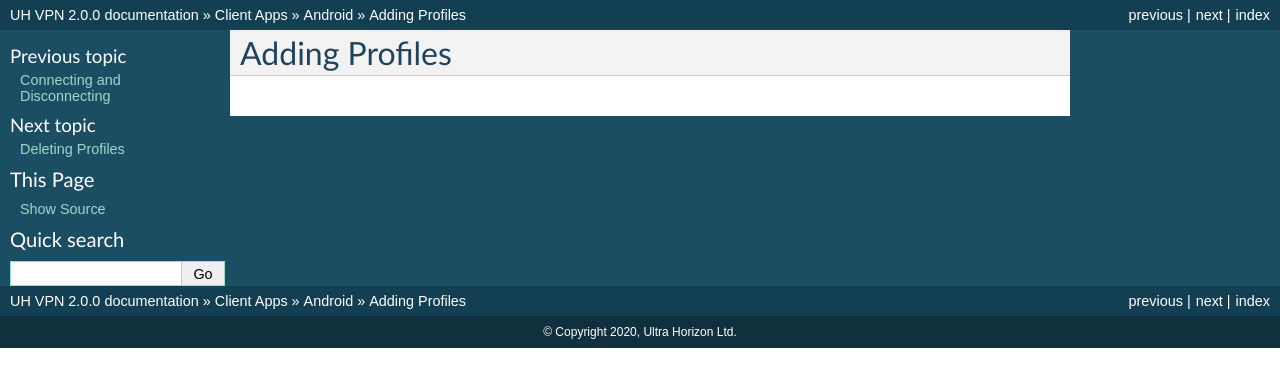
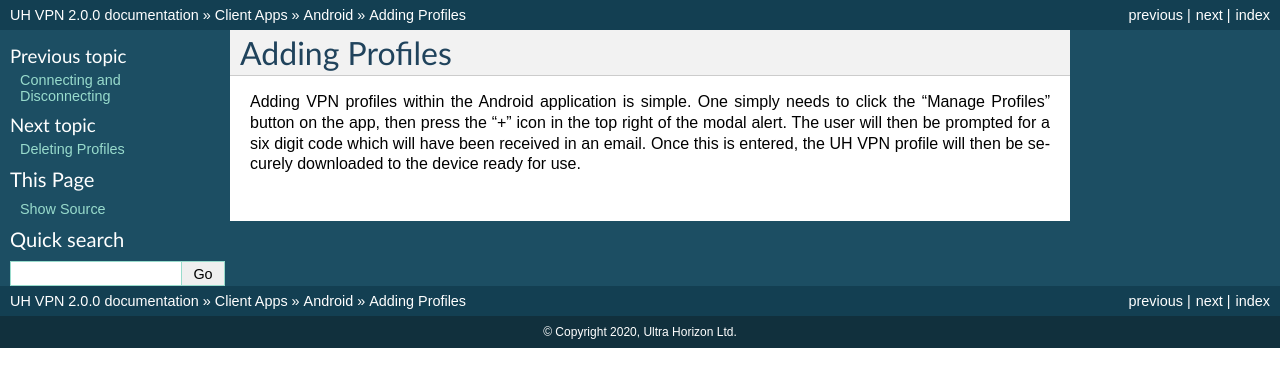
Before and after one commit to ultrahorizon/UH-VPN-Docs, a Sphinx documentation site: the page built from source/clients/android/adding-profile.rst, in a window 1280 px wide. Shown: the top 387 px of the page. Built offline with Sphinx 7.4.7, drawn with Linux system fonts in a browser that asks for light colours.

Commit message:
Android add profile docs

```diff
--- a/source/clients/android/adding-profile.rst
+++ b/source/clients/android/adding-profile.rst
@@ -1,2 +1,8 @@
 Adding Profiles
 ===============
+
+Adding VPN profiles within the Android application is simple. One simply needs to click
+the "Manage Profiles" button on the app, then press the "+" icon in the top right of
+the modal alert. The user will then be prompted for a six digit code
+which will have been received in an email. Once this is entered, the UH VPN profile
+will then be securely downloaded to the device ready for use.
```
